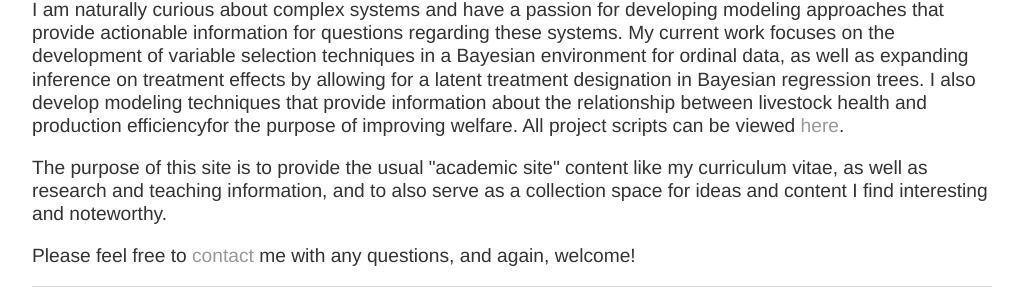
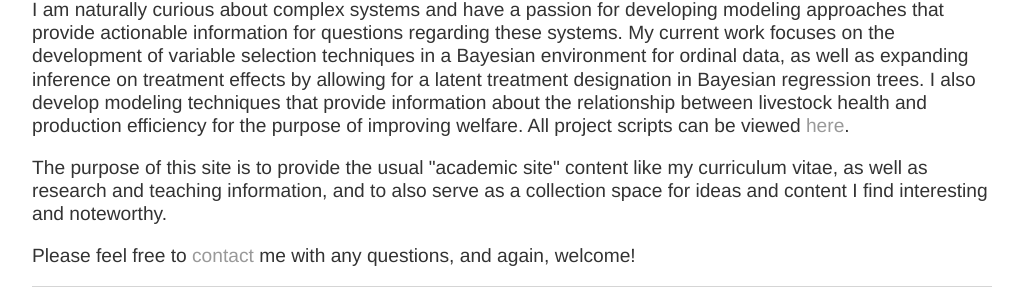
Before and after one commit to AJKappes/AJKappes.github.io, a Jekyll site: the page index.html, which Jekyll copies as it is, in a window 1280 px wide. Shown: the part 345-645 px from the top of the page, without its empty margins (128-1146 px from the left). Built offline with Jekyll 4.4.1, drawn with Linux system fonts in a browser that asks for light colours.

Commit message:
update landing

```diff
--- a/index.html
+++ b/index.html
@@ -23,7 +23,7 @@
 
 		<p>My name is Alex Kappes and I'm currently a 4<sup>th</sup> year Ph.D. student in the School of Economic Sciences at Washington State University. My research interests include applied statistical learning, global health and development, industrial organization, technology adoption and innovation, and agricultural economics. Within these areas I work on topics that contribute to the development of statistical modeling techniques when little information exists; to questions surrounding livestock disease effects on production, demand, and One Health; to production technology adoption and innovation in response to policy; and to development and markets in undernourished areas. </p>
 
-		<p>I am naturally curious about complex systems and have a passion for developing modeling approaches that provide actionable information for questions regarding these systems. My current work focuses on the development of variable selection techniques in a Bayesian environment for ordinal data, as well as expanding inference on treatment effects by allowing for a latent treatment designation in Bayesian regression trees. I also develop modeling techniques that provide information about the relationship between livestock health and production efficiencyfor the purpose of improving welfare. All project scripts can be viewed <a href="https://github.com/AJKappes">here</a>.</p>
+		<p>I am naturally curious about complex systems and have a passion for developing modeling approaches that provide actionable information for questions regarding these systems. My current work focuses on the development of variable selection techniques in a Bayesian environment for ordinal data, as well as expanding inference on treatment effects by allowing for a latent treatment designation in Bayesian regression trees. I also develop modeling techniques that provide information about the relationship between livestock health and production efficiency for the purpose of improving welfare. All project scripts can be viewed <a href="https://github.com/AJKappes">here</a>.</p>
 
 		<p>The purpose of this site is to provide the usual "academic site" content like my curriculum vitae, as well as research and teaching information, and to also serve as a collection space for ideas and content I find interesting and noteworthy.</p>
 
```
